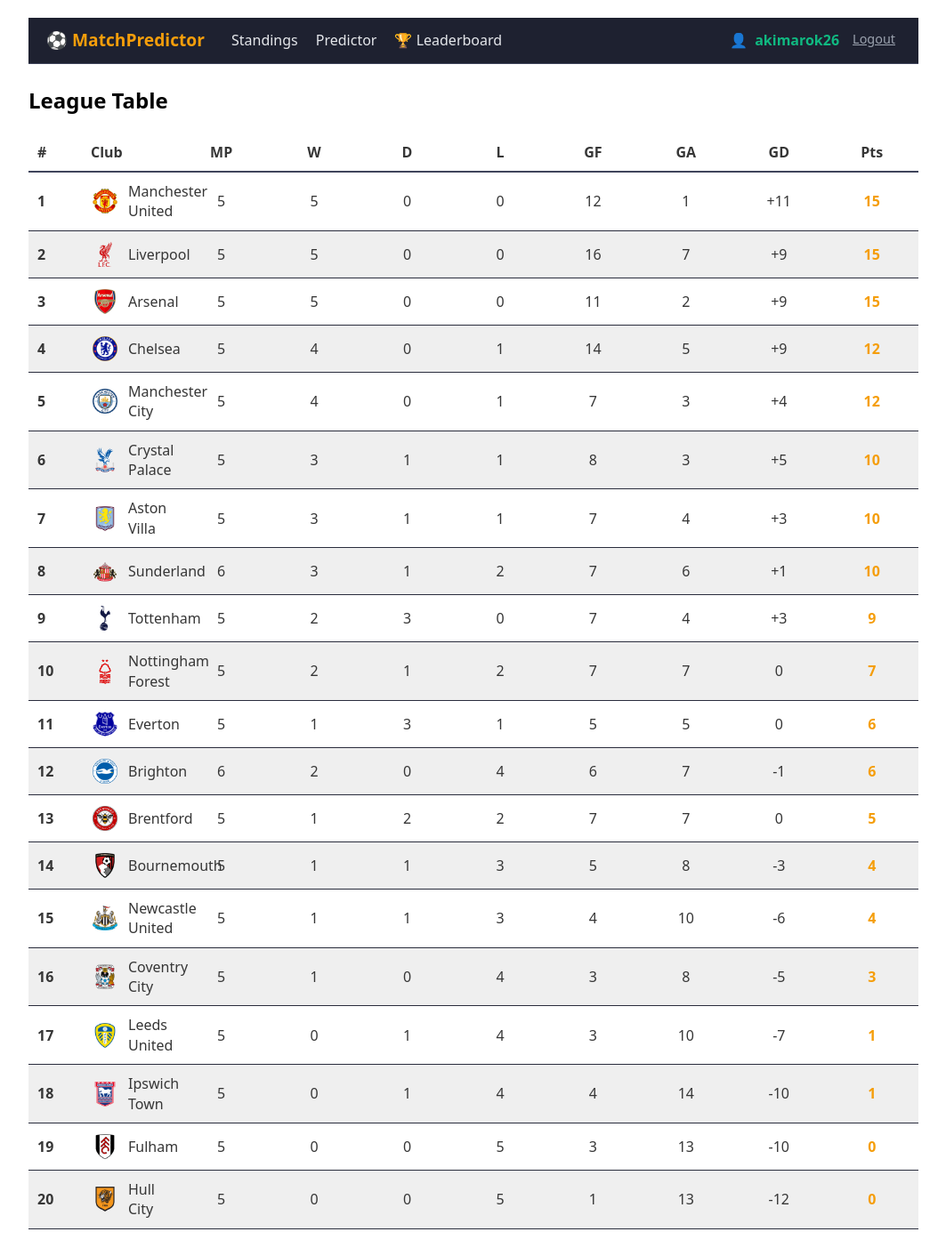
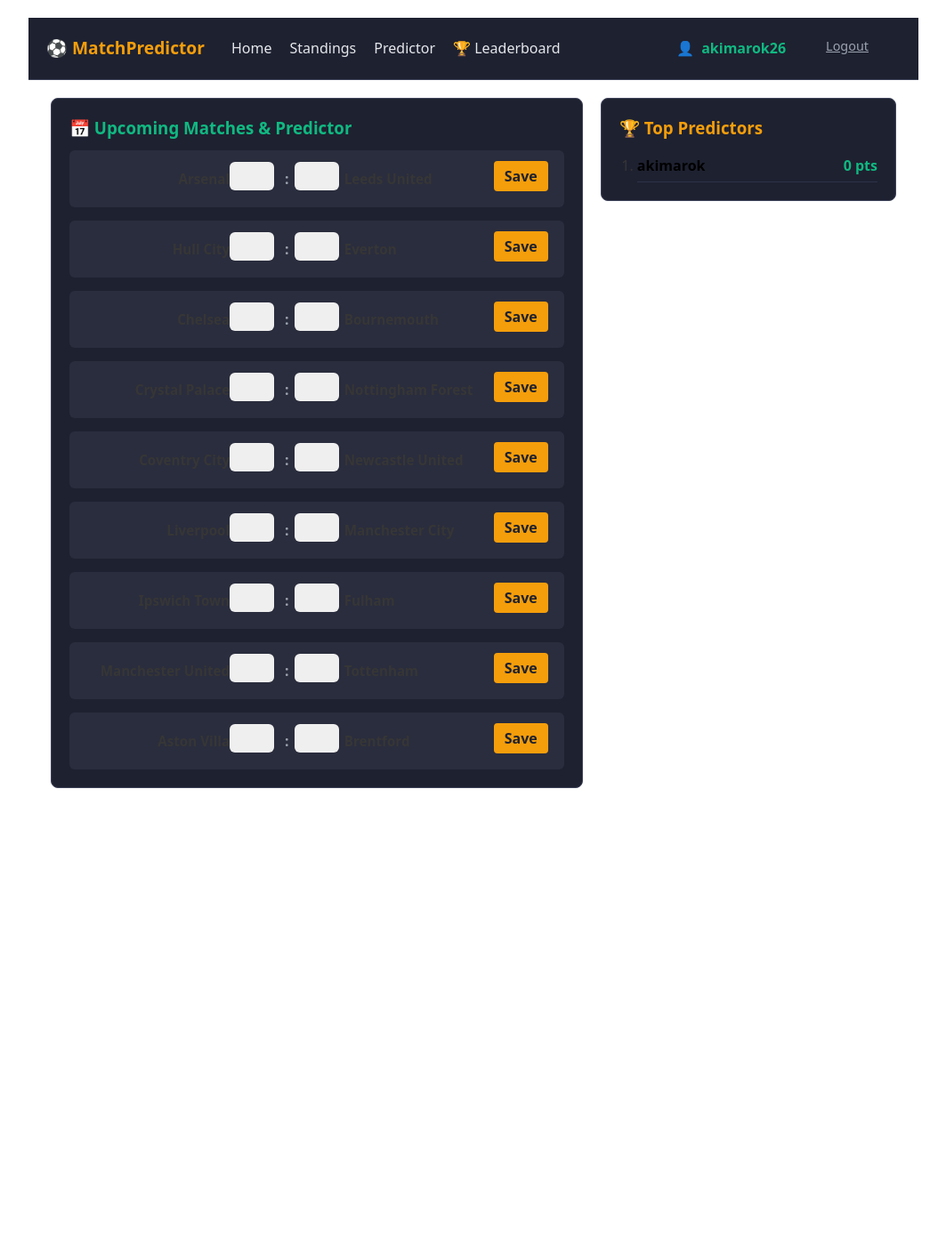
Before and after one commit to arokakim/predicttheleague, a Django app: page / in a window 1280 px wide. Shown: the whole page at 89% size, without its empty margins (108-1171 px from the left). After the commit the page ends 886 px from the top, so only its background shows below. Run offline with Django 5.2, Linux system fonts and the light colour scheme; a user stored in the database is signed in; data comes from the database, SQL or seed files in the repository; both versions use the stored data as it was after the commit.

Commit message:
RELEASE NOTES - Version 3.1.1
Features & Updates:
- Integrated User Profile & Preferences with favorite club badge selection.
- Created Global Leaderboard (/leaderboard/) with dynamic point fallbacks.
- Re-architected Navigation Bar with direct routing to Home, Standings, Predictor, and Leaderboard.
- Added automated scoring engine in utils.py (3 pts for exact scoreline, 1 pt for correct outcome).
- Implemented CLI score verification command (check_data.py & fetch_scores.py).
- Created Interactive Home Page Hub with live match updates and single-gameweek fixture predictions.

```diff
--- /dev/null
+++ b/mysite/league/templates/league/home.html
@@ -0,0 +1,104 @@
+{% extends 'league/base.html' %}
+{% load static %}
+
+{% block title %}MatchPredictor | Home Hub{% endblock %}
+
+{% block content %}
+<div style="max-width: 950px; margin: 0 auto; display: flex; flex-direction: column; gap: 25px;">
+
+    {% if messages %}
+        {% for message in messages %}
+            <div style="padding: 12px; background-color: #10b981; color: white; border-radius: 6px; font-weight: bold;">
+                {{ message }}
+            </div>
+        {% endfor %}
+    {% endif %}
+
+    <!-- 🔴 Dynamic Live Games Banner (Appears when games are in-play) -->
+    {% if live_matches %}
+        <div style="background-color: #7f1d1d; border: 2px solid #ef4444; padding: 20px; border-radius: 8px;">
+            <h2 style="margin: 0 0 15px 0; color: #f87171; display: flex; align-items: center; gap: 10px;">
+                <span style="animation: pulse 1s infinite;">🔴</span> LIVE MATCH UPDATES
+            </h2>
+            <div style="display: flex; flex-direction: column; gap: 12px;">
+                {% for m in live_matches %}
+                    <div style="display: flex; justify-content: space-between; align-items: center; background-color: #1e2130; padding: 15px; border-radius: 6px;">
+                        <span style="font-weight: bold; width: 40%; text-align: right;">{{ m.home_team.name }}</span>
+                        <span style="font-size: 1.4em; font-weight: bold; color: #f59e0b; padding: 0 15px;">
+                            {{ m.home_goals|default:0 }} - {{ m.away_goals|default:0 }}
+                        </span>
+                        <span style="font-weight: bold; width: 40%; text-align: left;">{{ m.away_team.name }}</span>
+                    </div>
+                {% endfor %}
+            </div>
+        </div>
+    {% endif %}
+
+    <!-- Main Grid: Upcoming Matches & Interactive Predictor -->
+    <div style="display: grid; grid-template-columns: 1.8fr 1fr; gap: 20px;">
+
+        <!-- Interactive Upcoming Fixtures -->
+        <div style="background-color: #1e2130; padding: 20px; border-radius: 8px; border: 1px solid #3f445b;">
+            <h3 style="margin-top: 0; color: #10b981;">📅 Upcoming Matches & Predictor</h3>
+
+            {% if upcoming_matches %}
+                <div style="display: flex; flex-direction: column; gap: 15px;">
+                    {% for m in upcoming_matches %}
+                        <form method="POST" style="display: flex; align-items: center; justify-content: space-between; background: #2a2d3d; padding: 12px; border-radius: 6px;">
+                            {% csrf_token %}
+                            <input type="hidden" name="match_id" value="{{ m.id }}">
+
+                            <!-- Home Team -->
+                            <span style="font-weight: bold; width: 35%; text-align: right; font-size: 0.95em;">
+                                {{ m.home_team.name }}
+                            </span>
+
+                            <!-- Goals Input Controls -->
+                            <div style="display: flex; align-items: center; gap: 6px;">
+                                <input type="number" name="home_goals" min="0" max="15" required style="width: 40px; text-align: center; padding: 5px; font-weight: bold;">
+                                <span style="font-weight: bold; color: #9ca3af;">:</span>
+                                <input type="number" name="away_goals" min="0" max="15" required style="width: 40px; text-align: center; padding: 5px; font-weight: bold;">
+                            </div>
+
+                            <!-- Away Team -->
+                            <span style="font-weight: bold; width: 35%; text-align: left; font-size: 0.95em;">
+                                {{ m.away_team.name }}
+                            </span>
+
+                            <!-- Action Button -->
+                            {% if user.is_authenticated %}
+                                <button type="submit" style="padding: 6px 12px; background-color: #f59e0b; color: #1e2130; border: none; border-radius: 4px; font-weight: bold; cursor: pointer;">
+                                    Save
+                                </button>
+                            {% endif %}
+                        </form>
+                    {% endfor %}
+                </div>
+            {% else %}
+                <p style="color: #9ca3af;">No upcoming fixtures scheduled.</p>
+            {% endif %}
+        </div>
+
+        <!-- Sidebar: Top Predictors -->
+        <div style="background-color: #1e2130; padding: 20px; border-radius: 8px; border: 1px solid #3f445b; height: fit-content;">
+            <h3 style="margin-top: 0; color: #f59e0b;">🏆 Top Predictors</h3>
+            {% if top_predictors %}
+                <ol style="padding-left: 20px; margin: 0;">
+                    {% for profile in top_predictors %}
+                        <li style="padding: 6px 0; border-bottom: 1px solid #2d3248;">
+                            <strong>{{ profile.user.username }}</strong>
+                            <span style="float: right; color: #10b981; font-weight: bold;">
+                                {{ profile.points|default:"0" }} pts
+                            </span>
+                        </li>
+                    {% endfor %}
+                </ol>
+            {% else %}
+                <p style="color: #9ca3af;">No points scored yet.</p>
+            {% endif %}
+        </div>
+
+    </div>
+
+</div>
+{% endblock %}
--- a/mysite/league/templates/league/navbar.html
+++ b/mysite/league/templates/league/navbar.html
@@ -2,42 +2,36 @@
 
 <nav style="display: flex; justify-content: space-between; align-items: center; padding: 12px 20px; background-color: #1e2130; border-bottom: 1px solid #3f445b; font-family: inherit;">
 
-    <!-- Left Side: App Brand & Primary Navigation -->
+    <!-- Left Side: Brand & Core Links -->
     <div style="display: flex; align-items: center; gap: 20px;">
-        <a href="{% url 'standings' %}" style="text-decoration: none; font-weight: bold; font-size: 1.2em; color: #f59e0b; margin-right: 10px;">
+        <a href="{% url 'home' %}" style="text-decoration: none; font-weight: bold; font-size: 1.2em; color: #f59e0b; margin-right: 10px;">
             ⚽ MatchPredictor
         </a>
+        <a href="{% url 'home' %}" style="text-decoration: none; color: #e5e7eb; font-weight: 500;">Home</a>
         <a href="{% url 'standings' %}" style="text-decoration: none; color: #e5e7eb; font-weight: 500;">Standings</a>
         <a href="{% url 'gameweek_builder' %}" style="text-decoration: none; color: #e5e7eb; font-weight: 500;">Predictor</a>
         <a href="{% url 'leaderboard' %}" style="text-decoration: none; color: #e5e7eb; font-weight: 500;">🏆 Leaderboard</a>
     </div>
 
-    <!-- Right Side: Account Actions & Auth Status -->
+    <!-- Right Side: Profile & Auth Actions -->
     <div style="display: flex; align-items: center; gap: 15px;">
         {% if user.is_authenticated %}
-            <!-- User Profile Link (Badge + Username) -->
             <a href="{% url 'profile' %}" style="display: flex; align-items: center; gap: 8px; text-decoration: none; color: #10b981; font-weight: bold;">
                 {% if user.userprofile.favorite_team and user.userprofile.favorite_team.logo_url %}
-                    <img src="{% static user.userprofile.favorite_team.logo_url %}" alt="{{ user.userprofile.favorite_team.name }} Badge" class="badge-img">
+                    <img src="{% static user.userprofile.favorite_team.logo_url %}" alt="Badge" class="badge-img">
                 {% else %}
                     <span>👤</span>
                 {% endif %}
                 <span>{{ user.username }}</span>
             </a>
 
-            <!-- Logout Form -->
             <form method="post" action="{% url 'logout' %}" style="display: inline; margin: 0;">
                 {% csrf_token %}
-                <button type="submit" style="background: none; border: none; color: #9ca3af; text-decoration: underline; cursor: pointer; font-size: 0.9em; padding: 0;">
-                    Logout
-                </button>
+                <button type="submit" style="background: none; border: none; color: #9ca3af; text-decoration: underline; cursor: pointer; font-size: 0.9em;">Logout</button>
             </form>
         {% else %}
-            <!-- Guest Actions -->
             <a href="{% url 'login' %}" style="font-size: 0.9em; color: #9ca3af; text-decoration: none;">Login</a>
-            <a href="{% url 'register' %}" style="padding: 6px 14px; background-color: #10b981; color: white; text-decoration: none; border-radius: 5px; font-weight: bold; font-size: 0.9em;">
-                Sign Up
-            </a>
+            <a href="{% url 'register' %}" style="padding: 6px 14px; background-color: #10b981; color: white; text-decoration: none; border-radius: 5px; font-weight: bold; font-size: 0.9em;">Sign Up</a>
         {% endif %}
     </div>
 
--- a/mysite/league/urls.py
+++ b/mysite/league/urls.py
@@ -1,19 +1,19 @@
 from django.urls import path
+from django.contrib.auth import views as auth_views
 from . import views
-from django.contrib.auth import views as auth_views
 
 urlpatterns = [
-    path('', views.standings, name='standings'),
+    # Core Application Routes
+    path('', views.home_view, name='home'),
+    path('standings/', views.standings, name='standings'),
     path('manager/', views.gameweek_builder, name='gameweek_builder'),
     path('manager/gw/<int:gw>/', views.gameweek_builder, name='gameweek_builder_gw'),
     path('match/<int:match_id>/', views.match_focus, name='match_focus'),
+    path('leaderboard/', views.leaderboard, name='leaderboard'),
+    path('profile/', views.profile_view, name='profile'),
 
-    #authentication routes
+    # Authentication Routes
     path('register/', views.register, name='register'),
     path('login/', auth_views.LoginView.as_view(template_name='league/login.html'), name='login'),
     path('logout/', auth_views.LogoutView.as_view(next_page='standings'), name='logout'),
-
-    path('leaderboard/', views.leaderboard, name='leaderboard'),
-
-    path('profile/', views.profile_view, name='profile'),
 ]
--- a/mysite/league/views.py
+++ b/mysite/league/views.py
@@ -156,3 +156,52 @@ def profile_view(request):
         'profile': profile,
         'teams': teams
     })
+
+def home_view(request):
+    # Handle home page prediction updates
+    if request.method == 'POST' and request.user.is_authenticated:
+        match_id = request.POST.get('match_id')
+        home_goals = request.POST.get('home_goals')
+        away_goals = request.POST.get('away_goals')
+
+        if match_id and home_goals is not None and away_goals is not None:
+            match_obj = MatchPrediction.objects.filter(id=match_id).first()
+            if match_obj:
+                pred_rel = getattr(match_obj, 'predictions', None) or getattr(match_obj, 'prediction_set', None)
+                if pred_rel is not None:
+                    pred, created = pred_rel.get_or_create(user=request.user)
+                    pred.home_goals = int(home_goals)
+                    pred.away_goals = int(away_goals)
+                    pred.save()
+                else:
+                    match_obj.home_goals = int(home_goals)
+                    match_obj.away_goals = int(away_goals)
+                    match_obj.save()
+
+                messages.success(request, f"Saved prediction for {match_obj.home_team.name} vs {match_obj.away_team.name}!")
+                return redirect('home')
+
+    # 1. Fetch live matches if actively playing
+    live_matches = MatchPrediction.objects.filter(is_live=True) if hasattr(MatchPrediction, 'is_live') else []
+
+    # 2. Automatically display ONLY the current active/unplayed Gameweek
+    all_unplayed = MatchPrediction.objects.filter(home_goals__isnull=True)
+
+    # Grab the current Gameweek from the first unplayed match
+    first_unplayed = all_unplayed.first()
+    current_gw = getattr(first_unplayed, 'gameweek', None) if first_unplayed else None
+
+    if current_gw is not None:
+        upcoming_matches = all_unplayed.filter(gameweek=current_gw)
+    else:
+        upcoming_matches = all_unplayed[:10]  # Fallback cap
+
+    # 3. Top Leaderboard
+    top_predictors = UserProfile.objects.all().order_by('-points')[:5] if hasattr(UserProfile, 'points') else UserProfile.objects.all()[:5]
+
+    return render(request, 'league/home.html', {
+        'live_matches': live_matches,
+        'upcoming_matches': upcoming_matches,
+        'current_gw': current_gw,
+        'top_predictors': top_predictors,
+    })
```
Also changed, not shown: mysite/league/management/commands/fetch_scores.py (added, +58 -0 lines), mysite/league/utils.py (+59 -1 lines), mysite/db.sqlite3.
